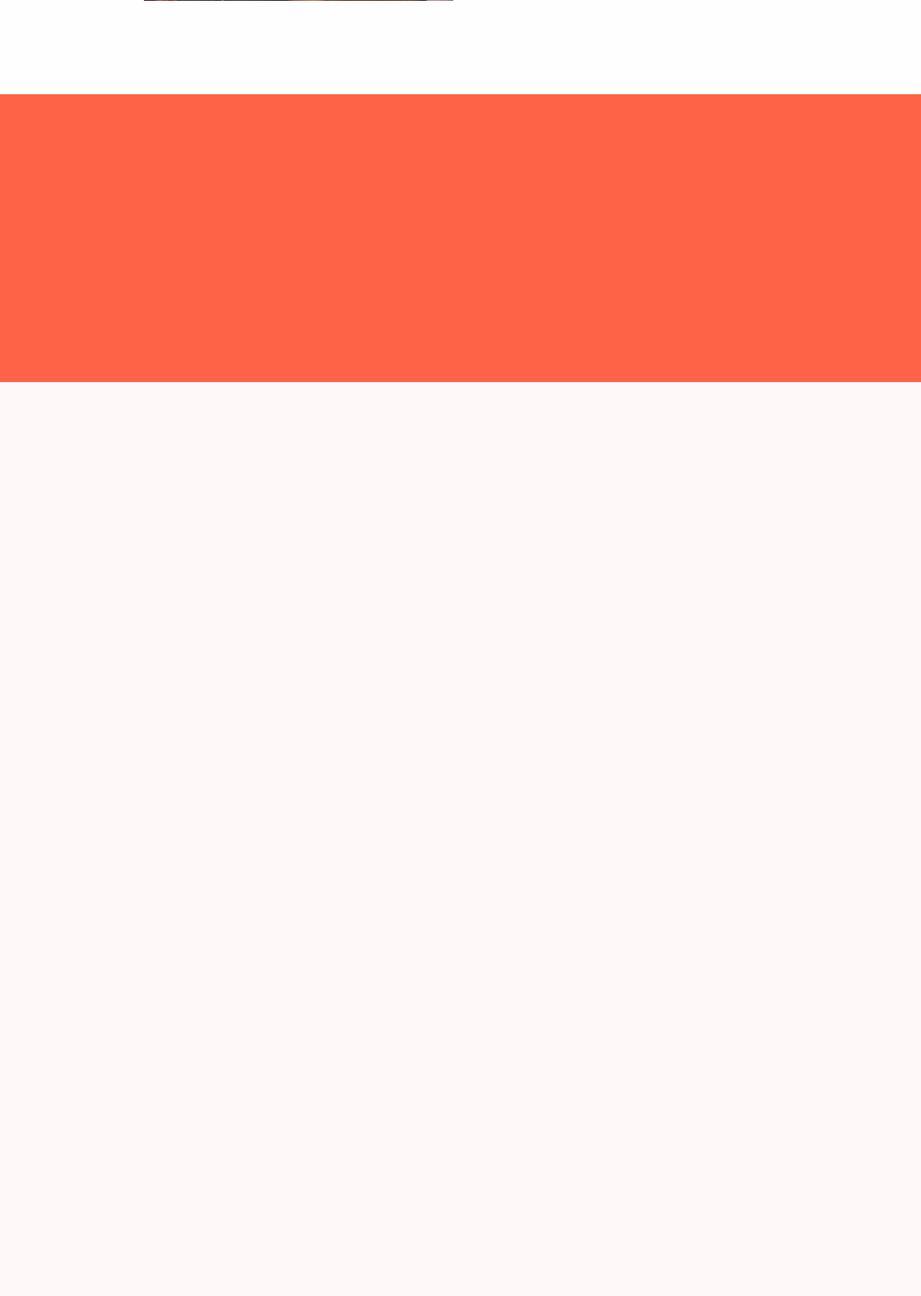
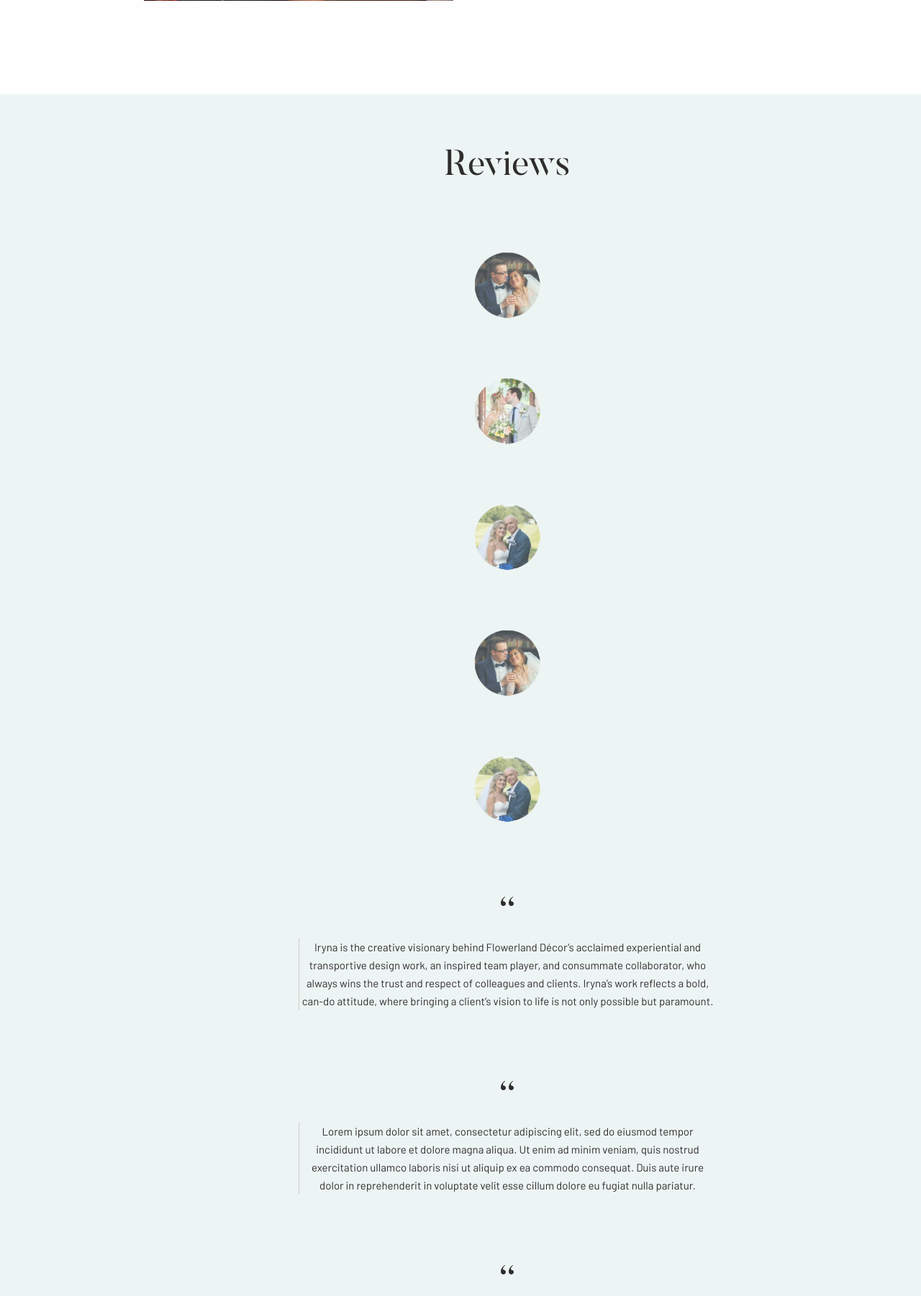
Before and after one commit to Odinokun/flowerland, a Node project: template src/pug/pages/about.pug in a window 1280 px wide. Shown: the part 2383-4184 px from the top of the page at 72% size. Before the commit the page ends 2914 px from the top, so only its background shows below. Run offline with Node 20 templates, Linux system fonts and the light colour scheme; the template is opened without the code that fills it, so the values that code supplies are empty; style sheets or scripts are compiled from the project's sources; some libraries are stand-ins or nearby versions.

Commit message:
did about page

```diff
--- a/src/js/app.js
+++ b/src/js/app.js
@@ -4,7 +4,7 @@ $(function() {
   require('./modules/svg4everybody')();
 
   // begin Slick slider
-  // require('./modules/slick')();
+  require('./modules/slick')();
 
   // begin Popup
   // require('./modules/popup')();
--- a/src/pug/_template.pug
+++ b/src/pug/_template.pug
@@ -2,7 +2,7 @@ include elements/_mixins
 block variables
 
 doctype html
-html(lang="ru")
+html(lang="en-us")
   head
     meta(charset="utf-8")
     title #{title}
--- a/src/pug/pages/about.pug
+++ b/src/pug/pages/about.pug
@@ -14,7 +14,7 @@ block content
     main.main
       include ../sections/about-us
       include ../sections/reviews
-      #test(style="height:400px;background:tomato;")
+      include ../sections/reviews-slider
     //end content
 
   include ../sections/scripts
--- /dev/null
+++ b/src/pug/sections/reviews-slider.pug
@@ -0,0 +1,47 @@
+mixin reviews-slider__slide(pic, name)
+  .reviews-slider__slide
+    .reviews-slider__img
+      img(src="assets/img/reviews/reviews-" + pic + ".jpg" alt="image")
+    h3.reviews-slider__name #{name}
+
+
+//begin reviews-slider
+.reviews-slider-sec
+  .container
+    //begin reviews-slider-sec-header
+    .reviews-slider-sec-header
+      h2.reviews-slider-sec-header__title Reviews
+    //end reviews-slider-sec-header
+
+    //begin reviews-slider
+    .reviews-slider#reviews-slider
+      +reviews-slider__slide('02', 'Sandy & Michael')
+      +reviews-slider__slide('03', 'Bonnie & Clyde')
+      +reviews-slider__slide('01', 'Nancy & Sid')
+      +reviews-slider__slide('02', 'Sandy & Michael')
+      +reviews-slider__slide('01', 'Nancy & Sid')
+    //end reviews-slider
+
+    //begin reviews-slider-thumb
+    .reviews-slider-thumb#reviews-slider-thumb
+      .reviews-slider-thumb__slide
+        blockquote Iryna is the creative visionary behind Flowerland Décor’s acclaimed experiential and transportive design work, an inspired team player, and consummate collaborator, who always wins the trust and respect of colleagues and clients. Iryna’s work reflects a bold, can-do attitude, where bringing a client’s vision to life is not only possible but paramount.
+      .reviews-slider-thumb__slide
+        blockquote Lorem ipsum dolor sit amet, consectetur adipiscing elit, sed do eiusmod tempor incididunt ut labore et dolore magna aliqua. Ut enim ad minim veniam, quis nostrud exercitation ullamco laboris nisi ut aliquip ex ea commodo consequat. Duis aute irure dolor in reprehenderit in voluptate velit esse cillum dolore eu fugiat nulla pariatur.
+      .reviews-slider-thumb__slide
+        blockquote Excepteur sint occaecat cupidatat non proident, sunt in culpa qui officia deserunt mollit anim id est laborum. Excepteur sint occaecat cupidatat non proident, sunt in culpa qui officia deserunt mollit anim id est laborum. Excepteur sint occaecat cupidatat non proident, sunt in culpa qui officia deserunt mollit anim id est laborum, sunt in culpa qui officia deserunt mollit anim id est laborum.
+      .reviews-slider-thumb__slide
+        blockquote Iryna is the creative visionary behind Flowerland Décor’s acclaimed experiential and transportive design work, an inspired team player, and consummate collaborator, who always wins the trust and respect of colleagues and clients. Iryna’s work reflects a bold, can-do attitude, where bringing a client’s vision to life is not only possible but paramount.
+      .reviews-slider-thumb__slide
+        blockquote Lorem ipsum dolor sit amet, consectetur adipiscing elit, sed do eiusmod tempor incididunt ut labore et dolore magna aliqua. Ut enim ad minim veniam, quis nostrud exercitation ullamco laboris nisi ut aliquip ex ea commodo consequat. Duis aute irure dolor in reprehenderit in voluptate velit esse cillum dolore eu fugiat nulla pariatur.
+    //end reviews-slider-thumb
+
+  .container
+    //begin reviews-slider-sec-footer
+    .reviews-slider-sec-footer
+      span
+        | Want to leave a review?
+        =' '
+        a(href="#") Click here!
+    //end reviews-slider-sec-footer
+//end reviews-slider
--- a/src/style/app.scss
+++ b/src/style/app.scss
@@ -8,9 +8,8 @@
 // @import 'elements/breadcrumbs';
 @import 'elements/burger';
 @import 'elements/logo';
-// @import 'elements/pagination';
 // @import 'elements/popup';
-// @import 'elements/slickBase';
+ @import 'elements/slickBase';
 @import 'elements/menu';
 
 //section
@@ -18,6 +17,7 @@
 @import 'sections/index-slider';
 @import 'sections/about-us';
 @import 'sections/reviews';
+@import 'sections/reviews-slider';
 
 //pages
 @import 'pages/index';
--- a/src/style/core/_base.scss
+++ b/src/style/core/_base.scss
@@ -6,10 +6,10 @@
 
 html,
 body {
+  overflow: visible;
   height: 100%;
   margin: 0;
   padding: 0;
-  overflow: visible;
 }
 
 html {
@@ -78,7 +78,7 @@ a {
   color: $highlight;
   &:hover {
     text-decoration: none;
-    color: $highlight-hov;
+    color: $highlight;
   }
 }
 
@@ -167,9 +167,11 @@ svg {
   @include max(1300) {
     padding: 10px 30px 10px 160px;
   }
+
   @include max(1020) {
     padding: 10px 30px 10px 100px;
   }
+
   @include max(576) {
     padding: 10px 15px 10px 80px;
   }
@@ -186,9 +188,11 @@ svg {
   @include max(1020) {
     height: 50px;
   }
+
   @include max(576) {
     padding: 0 50px 0 20px;
   }
+
   &:hover {
     &::before {
       transform: translateX(0);
@@ -233,6 +237,7 @@ svg {
     @include max(1020) {
       line-height: 50px;
     }
+
     @include max(576) {
       font-size: 10px;
     }
--- a/src/style/elements/_slickBase.scss
+++ b/src/style/elements/_slickBase.scss
@@ -2,8 +2,12 @@
 .slick-loading .slick-list {
   background: #fff url('../img/slick/slick-ajax-loader.gif') center center no-repeat;
 }
+
 .slick-slider {
   user-select: auto;
+  * {
+    outline: none;
+  }
 }
 
 /* Arrows */
@@ -26,28 +30,34 @@
   background-image: url('../img/slick/slick-arr.png');
   background-repeat: no-repeat;
 }
+
 .slick-prev {
   background-position: 0 100%;
   &:hover {
     background-position: 0 0;
   }
 }
+
 .slick-next {
   background-position: 100% 100%;
   &:hover {
     background-position: 100% 0;
   }
 }
+
 .slick-prev {
   left: -25px;
 }
+
 [dir='rtl'] .slick-prev {
   right: -25px;
   left: auto;
 }
+
 .slick-next {
   right: -25px;
 }
+
 [dir='rtl'] .slick-next {
   right: auto;
   left: -25px;
@@ -57,6 +67,7 @@
 .slick-dotted.slick-slider {
   margin-bottom: 30px;
 }
+
 .slick-dots {
   position: absolute;
   bottom: -25px;
@@ -67,6 +78,7 @@
   list-style: none;
   text-align: center;
 }
+
 .slick-dots li {
   position: relative;
   display: inline-block;
@@ -76,6 +88,7 @@
   padding: 0;
   cursor: pointer;
 }
+
 .slick-dots li button {
   font-size: 0;
   line-height: 0;
@@ -89,14 +102,17 @@
   outline: none;
   background: transparent;
 }
+
 .slick-dots li button:hover,
 .slick-dots li button:focus {
   outline: none;
 }
+
 .slick-dots li button:hover:before,
 .slick-dots li button:focus:before {
   opacity: 1;
 }
+
 .slick-dots li button:before {
   font-size: 6px;
   line-height: 20px;
@@ -110,6 +126,7 @@
   opacity: .25;
   color: black;
 }
+
 .slick-dots li.slick-active button:before {
   opacity: .75;
   color: black;
--- /dev/null
+++ b/src/style/sections/_reviews-slider.scss
@@ -0,0 +1,147 @@
+.reviews-slider-sec {
+  background-color: rgba(209, 229, 228, .4);
+}
+
+.reviews-slider-sec-header {
+  padding: 65px 0;
+}
+
+.reviews-slider-sec-header__title {
+  font-size: 50px;
+  line-height: 1;
+  text-align: center;
+  color: #2f2d2d;
+
+  @include max(576) {
+    font-size: 40px;
+  }
+}
+
+// begin reviews-slider {
+.reviews-slider {
+  margin-bottom: 30px;
+  .slick-list {
+    width: 100%;
+    max-width: 550px;
+    margin: 0 auto;
+  }
+}
+
+.reviews-slider__slide {
+  &.slick-center {
+    transition: width .5s;
+    .reviews-slider__img {
+      transform: scale(1);
+      opacity: 1;
+    }
+    .reviews-slider__name {
+      transform: scale(1);
+    }
+  }
+  .reviews-slider__img {
+    overflow: hidden;
+    width: 130px;
+    height: 130px;
+    margin: 0 auto 15px;
+    transition: all .5s;
+    transform: scale(.7);
+    opacity: .7;
+    border-radius: 50%;
+    background-color: #fff;
+
+    will-change: transform;
+    @include max(576) {
+      transform: scale(1);
+      opacity: 1;
+    }
+    img {
+      display: block;
+      width: 100%;
+    }
+  }
+  .reviews-slider__name {
+    font-family: $font;
+    font-size: 20px;
+    line-height: 1;
+    transition: transform .5s;
+    transform: scale(0);
+    text-align: center;
+    color: #2f2d2d;
+
+    will-change: transform;
+    @include max(576) {
+      transform: scale(1);
+    }
+  }
+}
+
+//end reviews-slider {
+
+//begin reviews-slider-thumb{
+.reviews-slider-thumb {
+  width: 100%;
+  max-width: 600px;
+  margin: 0 auto;
+  .slick-dots li,
+  .slick-dots li button {
+    width: 12px;
+    height: 12px;
+    margin: 0 19px;
+
+    @include max(576) {
+      margin: 0 10px;
+    }
+  }
+  .slick-dots li button:before {
+    width: 12px;
+    height: 12px;
+    padding: 0;
+    transition: .2s;
+    transform: scale(.7);
+    opacity: 1;
+    color: transparent;
+    border: 2px solid #b3867c;
+    border-radius: 50%;
+    background-color: transparent;
+
+    will-change: transform;
+  }
+  .slick-dots li button:hover::before,
+  .slick-dots li button[aria-selected='true']::before {
+    transform: scale(1);
+    background-color: #b3867c;
+  }
+}
+
+.reviews-slider-thumb__slide {
+  padding: 78px 10px;
+  background-image: url('../img/blockquote.svg');
+  background-repeat: no-repeat;
+  background-position: 50% 20px;
+
+  @include max(576) {
+    padding: 50px 0 30px 0;
+  }
+  blockquote {
+    font-family: $font;
+    font-size: 15px;
+    line-height: 25px;
+    margin: 0;
+    padding: 0;
+    text-align: center;
+    color: #2f2d2d;
+  }
+}
+
+//end reviews-slider-thumb
+
+.reviews-slider-sec-footer {
+  margin-top: 60px;
+  padding: 43px 0 33px 0;
+  text-align: center;
+  border-top: 1px solid #fff;
+  span {
+    font-size: 17px;
+    color: #2f2d2d;
+  }
+}
--- a/src/style/sections/_reviews.scss
+++ b/src/style/sections/_reviews.scss
@@ -1,4 +1,3 @@
-
 .reviews {
   .container {
     padding-top: 40px;
```
Also changed, not shown: src/js/modules/slick.js (+24 -8 lines), src/style/elements/_pagination.scss (deleted, +0 -62 lines), src/img/blockquote.svg (added), src/img/reviews/reviews-01.jpg (added), src/img/reviews/reviews-02.jpg (added), src/img/reviews/reviews-03.jpg (added).
